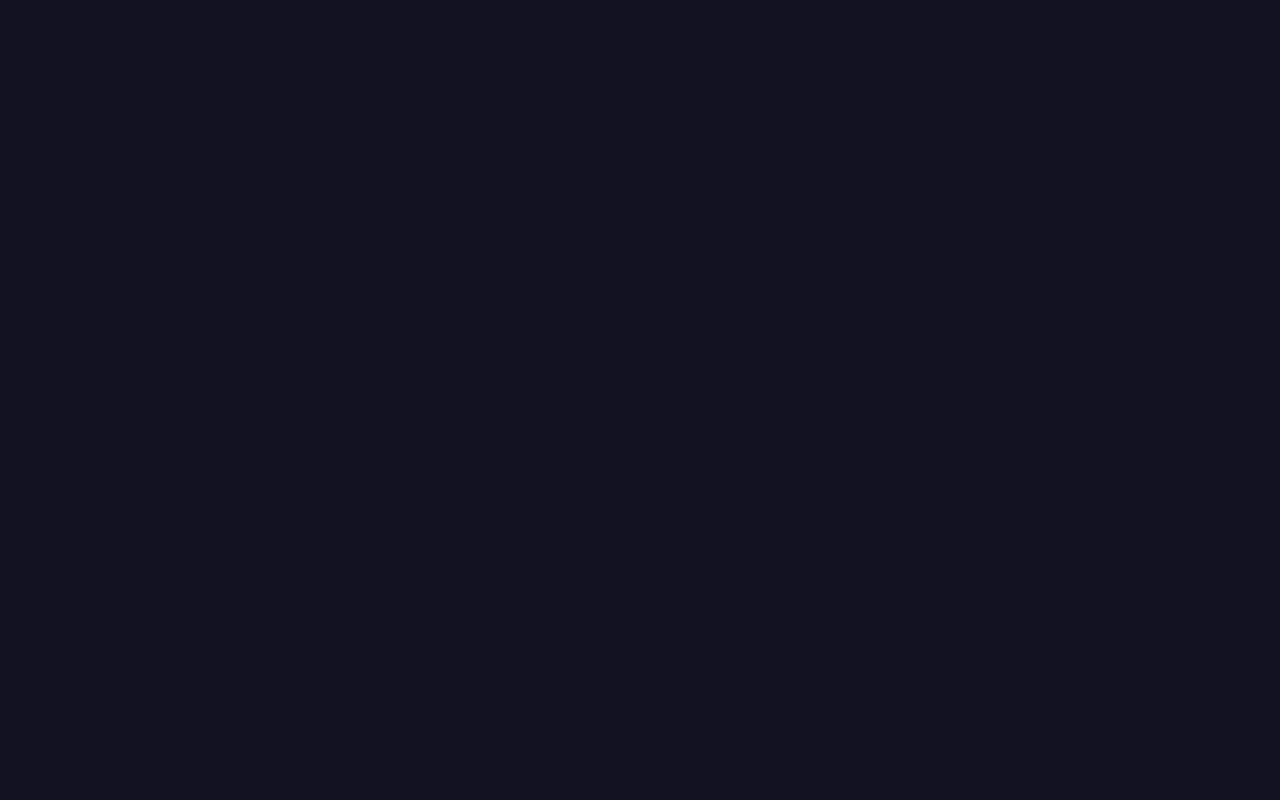
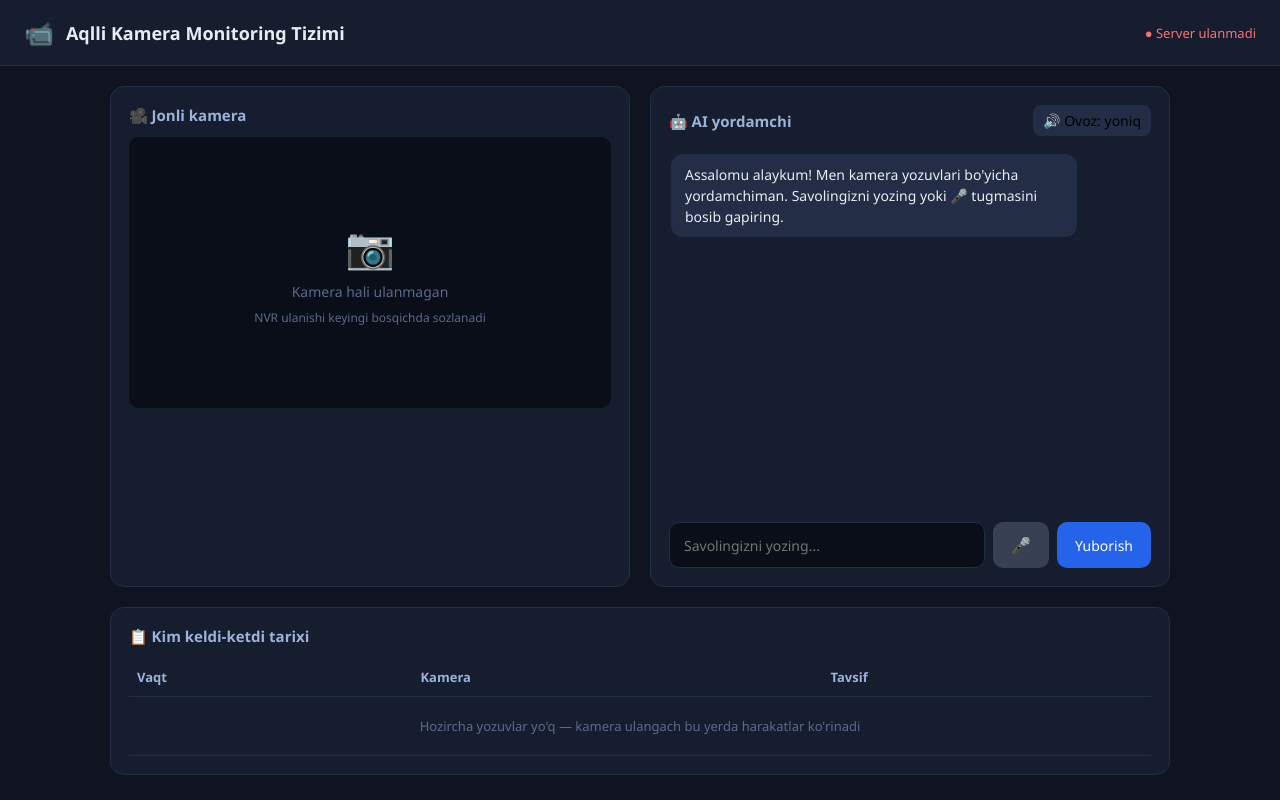
Before and after one commit to ibragimov301/camera-dashboard, a website: page public/index.html in a window 1280 px wide. Drawn offline with Linux system fonts and the light colour scheme; no server answers.

Commit message:
Update index.html

```diff
--- a/public/index.html
+++ b/public/index.html
@@ -32,4 +32,166 @@
   .kirish button.mikrofon.yozmoqda { background: #dc2626; }
   .keng { grid-column: 1 / -1; }
   table { width: 100%; border-collapse: collapse; font-size: 13px; }
-  th, td { text-align: left;
+  th, td { text-align: left; padding: 10px 8px; border-bottom: 1px solid #232d45; }
+  th { color: #9db2d9; font-weight: 600; }
+  .bosh-holat { color: #5a6a8a; text-align: center; padding: 20px; font-size: 13px; }
+</style>
+</head>
+<body>
+<header>
+  <span class="logo">📹</span>
+  <h1>Aqlli Kamera Monitoring Tizimi</h1>
+  <span class="holat" id="serverHolat">● Ulanmoqda...</span>
+</header>
+
+<div class="konteyner">
+  <div class="karta">
+    <h2>🎥 Jonli kamera</h2>
+    <div class="kamera-oyna">
+      <span class="belgi">📷</span>
+      <span>Kamera hali ulanmagan</span>
+      <span style="font-size:12px">NVR ulanishi keyingi bosqichda sozlanadi</span>
+    </div>
+  </div>
+
+  <div class="karta">
+    <h2>🤖 AI yordamchi
+      <button class="ovoz-tugma" id="ovozTugma" onclick="ovozniAlmashtir()" title="Javobni ovozda o'qish">🔊 Ovoz: yoniq</button>
+    </h2>
+    <div class="chat-oyna">
+      <div class="xabarlar" id="xabarlar">
+        <div class="xabar ai">Assalomu alaykum! Men kamera yozuvlari bo'yicha yordamchiman. Savolingizni yozing yoki 🎤 tugmasini bosib gapiring.</div>
+      </div>
+      <div class="kirish">
+        <input type="text" id="savolKirish" placeholder="Savolingizni yozing..." onkeydown="if(event.key==='Enter')yubor()">
+        <button class="mikrofon" id="mikrofonTugma" onclick="ovozBoshla()" title="Ovoz bilan so'rash">🎤</button>
+        <button onclick="yubor()">Yuborish</button>
+      </div>
+    </div>
+  </div>
+
+  <div class="karta keng">
+    <h2>📋 Kim keldi-ketdi tarixi</h2>
+    <table>
+      <thead>
+        <tr><th>Vaqt</th><th>Kamera</th><th>Tavsif</th></tr>
+      </thead>
+      <tbody id="tarixJadval">
+        <tr><td colspan="3" class="bosh-holat">Hozircha yozuvlar yo'q — kamera ulangach bu yerda harakatlar ko'rinadi</td></tr>
+      </tbody>
+    </table>
+  </div>
+</div>
+
+<script>
+// Server holatini tekshirish
+fetch('/api/status')
+  .then(r => r.json())
+  .then(() => {
+    document.getElementById('serverHolat').textContent = '● Server faol';
+  })
+  .catch(() => {
+    document.getElementById('serverHolat').textContent = '● Server ulanmadi';
+    document.getElementById('serverHolat').style.color = '#f87171';
+  });
+
+// ===== Ovozli o'qish (Text-to-Speech) =====
+let ovozYoniq = true;
+
+function ovozniAlmashtir() {
+  ovozYoniq = !ovozYoniq;
+  const tugma = document.getElementById('ovozTugma');
+  tugma.textContent = ovozYoniq ? '🔊 Ovoz: yoniq' : '🔇 Ovoz: o\'chiq';
+  if (!ovozYoniq) window.speechSynthesis.cancel();
+}
+
+function ovozdaOqi(matn) {
+  if (!ovozYoniq || !window.speechSynthesis) return;
+  window.speechSynthesis.cancel(); // oldingi o'qishni to'xtatish
+
+  // Emoji va belgilarni tozalash (ovozda g'alati eshitilmasligi uchun)
+  const tozaMatn = matn.replace(/[\u{1F300}-\u{1FAFF}\u{2600}-\u{27BF}*_#]/gu, '');
+
+  const nutq = new SpeechSynthesisUtterance(tozaMatn);
+
+  // O'zbek ovozini qidirish, topilmasa rus, keyin turk (talaffuzi yaqinroq)
+  const ovozlar = window.speechSynthesis.getVoices();
+  const uzOvoz = ovozlar.find(v => v.lang.startsWith('uz'));
+  const ruOvoz = ovozlar.find(v => v.lang.startsWith('ru'));
+  const trOvoz = ovozlar.find(v => v.lang.startsWith('tr'));
+
+  if (uzOvoz) { nutq.voice = uzOvoz; nutq.lang = uzOvoz.lang; }
+  else if (trOvoz) { nutq.voice = trOvoz; nutq.lang = trOvoz.lang; }
+  else if (ruOvoz) { nutq.voice = ruOvoz; nutq.lang = ruOvoz.lang; }
+
+  nutq.rate = 0.95;
+  window.speechSynthesis.speak(nutq);
+}
+
+// Ovozlar ro'yxati kech yuklanadi — oldindan chaqirib qo'yamiz
+if (window.speechSynthesis) window.speechSynthesis.getVoices();
+
+// ===== Chat funksiyasi =====
+async function yubor() {
+  const kirish = document.getElementById('savolKirish');
+  const savol = kirish.value.trim();
+  if (!savol) return;
+
+  const oyna = document.getElementById('xabarlar');
+  oyna.innerHTML += '<div class="xabar men">' + savol.replace(/</g,'&lt;') + '</div>';
+  kirish.value = '';
+  oyna.scrollTop = oyna.scrollHeight;
+
+  try {
+    const javob = await fetch('/api/chat', {
+      method: 'POST',
+      headers: { 'Content-Type': 'application/json' },
+      body: JSON.stringify({ savol })
+    });
+    const data = await javob.json();
+    oyna.innerHTML += '<div class="xabar ai">' + data.javob.replace(/</g,'&lt;') + '</div>';
+    ovozdaOqi(data.javob);
+  } catch (e) {
+    oyna.innerHTML += '<div class="xabar ai">Xatolik yuz berdi. Qayta urinib ko\'ring.</div>';
+  }
+  oyna.scrollTop = oyna.scrollHeight;
+}
+
+// ===== Ovozli boshqaruv (Speech-to-Text) =====
+let taniyapti = false;
+function ovozBoshla() {
+  const SpeechRecognition = window.SpeechRecognition || window.webkitSpeechRecognition;
+  if (!SpeechRecognition) {
+    alert('Brauzeringiz ovozni tanishni qo\'llab-quvvatlamaydi. Chrome ishlating.');
+    return;
+  }
+  if (taniyapti) return;
+
+  const tanish = new SpeechRecognition();
+  tanish.lang = 'uz-UZ';
+  tanish.interimResults = false;
+
+  const tugma = document.getElementById('mikrofonTugma');
+  tugma.classList.add('yozmoqda');
+  tugma.textContent = '⏺';
+  taniyapti = true;
+
+  tanish.onresult = function(hodisa) {
+    const matn = hodisa.results[0][0].transcript;
+    document.getElementById('savolKirish').value = matn;
+    yubor();
+  };
+  tanish.onerror = function() {
+    alert('Ovoz tanilmadi. Qayta urinib ko\'ring yoki yozib yuboring.');
+  };
+  tanish.onend = function() {
+    tugma.classList.remove('yozmoqda');
+    tugma.textContent = '🎤';
+    taniyapti = false;
+  };
+
+  tanish.start();
+}
+</script>
+</body>
+</html>
```
